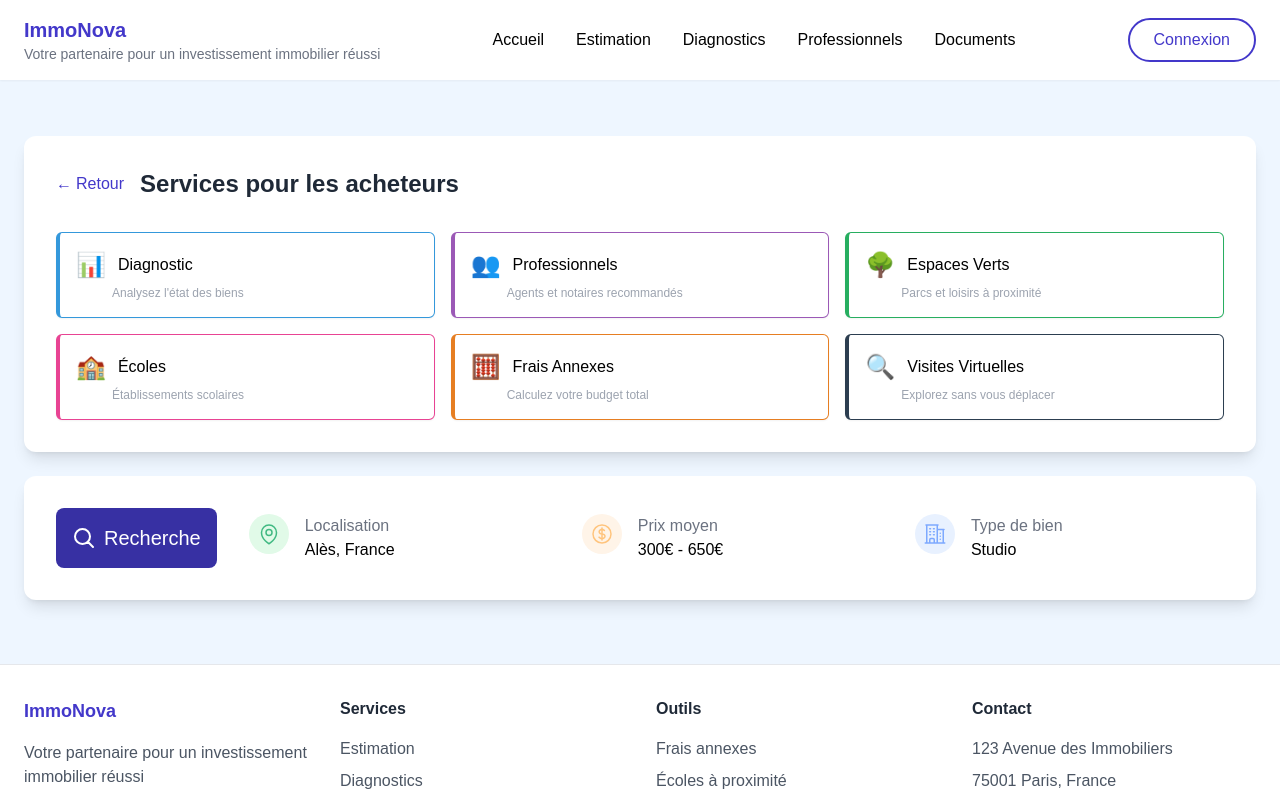
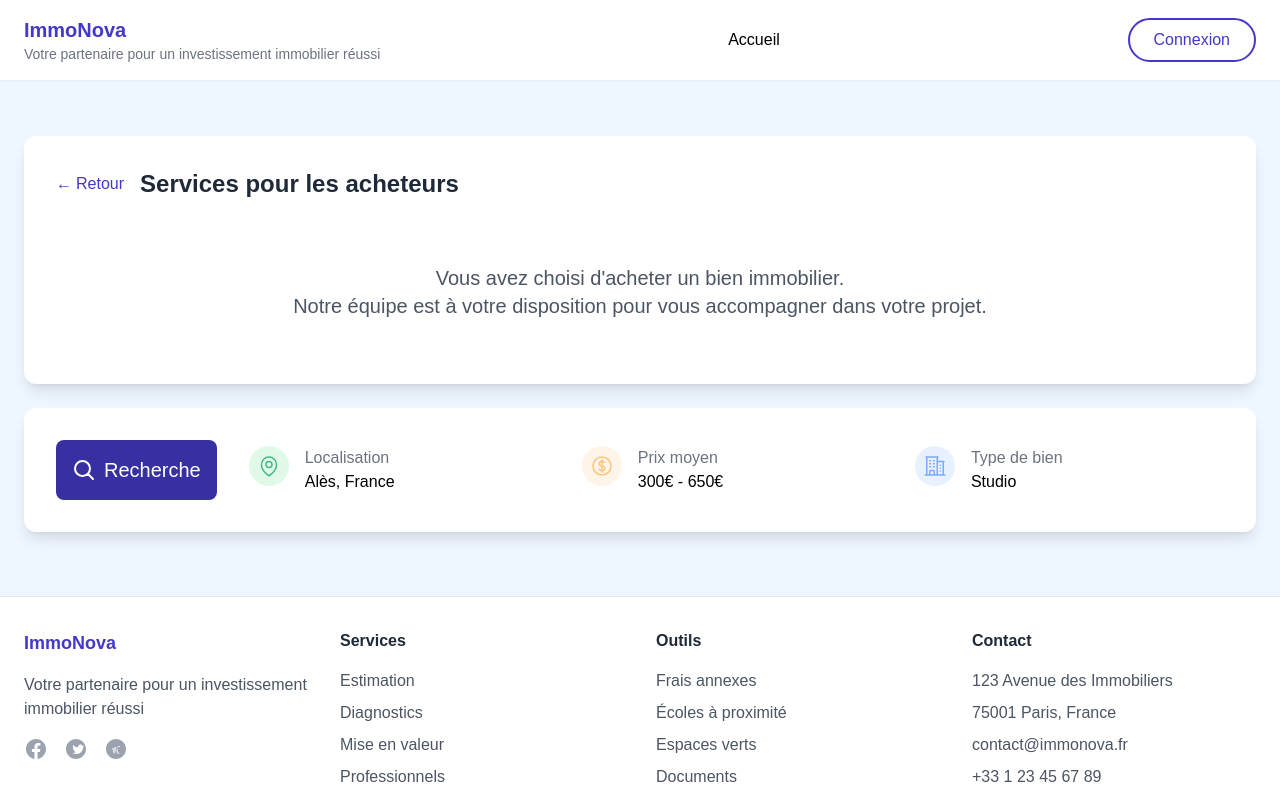
Before and after one commit to Ludus78/immonova, a Next.js app: page / in a window 1280 px wide. Both pictures are taken after a click on the button 320 px from the left and 398 px from the top of the page. Built offline with nearby package versions, Linux system fonts and the light colour scheme.

Commit message:
Remove outdated statistics and service buttons from Home component. Update background image and add new text sections for buyers and sellers to enhance user engagement and clarity.

```diff
--- a/app/components/SharedLayout.tsx
+++ b/app/components/SharedLayout.tsx
@@ -22,10 +22,6 @@ export default function SharedLayout({ children }: SharedLayoutProps) {
 
           <nav className="hidden md:flex items-center gap-8">
             <Link href="/" className="hover:text-indigo-700">Accueil</Link>
-            <Link href="/estimation" className="hover:text-indigo-700">Estimation</Link>
-            <Link href="/diagnostics" className="hover:text-indigo-700">Diagnostics</Link>
-            <Link href="/professionnels" className="hover:text-indigo-700">Professionnels</Link>
-            <Link href="/documents" className="hover:text-indigo-700">Documents</Link>
           </nav>
 
           <button className="border-2 border-indigo-700 text-indigo-700 px-6 py-2 rounded-full font-medium hover:bg-indigo-50 transition-all duration-300">
--- a/app/page.tsx
+++ b/app/page.tsx
@@ -60,22 +60,6 @@ export default function Home() {
                   </div>
                 </button>
               </div>
-
-              {/* Stats */}
-              <div className="grid grid-cols-3 gap-8">
-                <div>
-                  <p className="text-2xl font-bold text-indigo-800">5000+</p>
-                  <p className="text-gray-600">Happy customer</p>
-                </div>
-                <div>
-                  <p className="text-2xl font-bold text-[#42b983]">6000+</p>
-                  <p className="text-gray-600">Property sales</p>
-                </div>
-                <div>
-                  <p className="text-2xl font-bold text-pink-500">200+</p>
-                  <p className="text-gray-600">Award Winning</p>
-                </div>
-              </div>
             </div>
 
             {/* Right Column - Image */}
@@ -83,48 +67,7 @@ export default function Home() {
               {/* Main house image with circular border */}
               <div className="relative h-[500px] w-full rounded-full overflow-hidden">
                 <div className="absolute inset-0 border-[20px] border-[#e1fae8] rounded-full z-10"></div>
-                <div className="absolute inset-0 bg-[url('/hero-image.jpg')] bg-cover bg-center rounded-full"></div>
-
-                {/* Pro House card */}
-                <div className="absolute top-12 right-0 bg-white p-3 rounded-lg shadow-xl z-20">
-                  <div className="flex items-center gap-2">
-                    <div className="h-8 w-8 bg-[#e1fae8] rounded-lg flex items-center justify-center text-[#42b983]">
-                      🏠
-                    </div>
-                    <div>
-                      <p className="font-medium text-sm">Pro House</p>
-                      <p className="text-gray-500 text-xs">San francisco,USA</p>
-                    </div>
-                  </div>
-                </div>
-
-                {/* Progress indicators */}
-                <div className="absolute top-1/4 left-0 bg-white p-3 rounded-lg shadow-xl z-20 flex items-center gap-2">
-                  <div className="text-green-500">✓</div>
-                  <div className="w-24 h-2 bg-gray-200 rounded-full overflow-hidden">
-                    <div className="w-3/4 h-full bg-indigo-600"></div>
-                  </div>
-                </div>
-
-                <div className="absolute bottom-1/4 left-0 bg-white p-3 rounded-lg shadow-xl z-20 flex items-center gap-2">
-                  <div className="text-green-500">✓</div>
-                  <div className="w-24 h-2 bg-gray-200 rounded-full overflow-hidden">
-                    <div className="w-1/2 h-full bg-indigo-600"></div>
-                  </div>
-                </div>
-
-                {/* Play reel button */}
-                <div className="absolute -bottom-6 right-0 z-20">
-                  <div className="relative">
-                    <div className="h-24 w-24 rounded-full border-2 border-indigo-700 flex items-center justify-center bg-white text-indigo-800">
-                      <div className="flex flex-col items-center">
-                        <p className="text-xs">Play the</p>
-                        <p className="font-medium">reel</p>
-                      </div>
-                    </div>
-                    <div className="absolute inset-0 rounded-full border-2 border-indigo-200 animate-ping"></div>
-                  </div>
-                </div>
+                <div className="absolute inset-0 bg-cover bg-center rounded-full" style={{ backgroundImage: 'url("/img/famille-heureuse.jpg")' }}></div>
               </div>
             </div>
           </div>
@@ -142,49 +85,11 @@ export default function Home() {
               </button>
               <h2 className="text-2xl font-bold ml-4 text-gray-800">Services pour les acheteurs</h2>
             </div>
-            <div className="grid grid-cols-2 md:grid-cols-3 gap-4">
-              <MenuButton
-                title="Diagnostic"
-                desc="Analysez l'état des biens"
-                href="/diagnostic"
-                icon="📊"
-                color="#3498db"
-              />
-              <MenuButton
-                title="Professionnels"
-                desc="Agents et notaires recommandés"
-                href="/professionnels"
-                icon="👥"
-                color="#9b59b6"
-              />
-              <MenuButton
-                title="Espaces Verts"
-                desc="Parcs et loisirs à proximité"
-                href="/espaces-verts"
-                icon="🌳"
-                color="#27ae60"
-              />
-              <MenuButton
-                title="Écoles"
-                desc="Établissements scolaires"
-                href="/ecoles"
-                icon="🏫"
-                color="#e84393"
-              />
-              <MenuButton
-                title="Frais Annexes"
-                desc="Calculez votre budget total"
-                href="/frais-annexes"
-                icon="🧮"
-                color="#e67e22"
-              />
-              <MenuButton
-                title="Visites Virtuelles"
-                desc="Explorez sans vous déplacer"
-                href="/visites"
-                icon="🔍"
-                color="#2c3e50"
-              />
+            <div className="p-8 text-center">
+              <p className="text-xl text-gray-600">
+                Vous avez choisi d'acheter un bien immobilier.<br />
+                Notre équipe est à votre disposition pour vous accompagner dans votre projet.
+              </p>
             </div>
           </div>
         )}
@@ -201,49 +106,11 @@ export default function Home() {
               </button>
               <h2 className="text-2xl font-bold ml-4 text-gray-800">Services pour les vendeurs</h2>
             </div>
-            <div className="grid grid-cols-2 md:grid-cols-3 gap-4">
-              <MenuButton
-                title="Estimation"
-                desc="Évaluez la valeur de votre bien"
-                href="/estimation"
-                icon="💰"
-                color="#2ecc71"
-              />
-              <MenuButton
-                title="Diagnostic"
-                desc="Préparez vos documents légaux"
-                href="/diagnostic"
-                icon="📊"
-                color="#3498db"
-              />
-              <MenuButton
-                title="Professionnels"
-                desc="Agents et photographes"
-                href="/professionnels"
-                icon="👥"
-                color="#9b59b6"
-              />
-              <MenuButton
-                title="Mise en valeur"
-                desc="Optimisez l'attractivité"
-                href="/amelioration"
-                icon="✨"
-                color="#f1c40f"
-              />
-              <MenuButton
-                title="Frais Annexes"
-                desc="Calculez votre gain net"
-                href="/frais-annexes"
-                icon="🧮"
-                color="#e67e22"
-              />
-              <MenuButton
-                title="Documents"
-                desc="Gérez vos papiers administratifs"
-                href="/documents"
-                icon="📋"
-                color="#16a085"
-              />
+            <div className="p-8 text-center">
+              <p className="text-xl text-gray-600">
+                Vous avez choisi de vendre un bien immobilier.<br />
+                Notre équipe est à votre disposition pour vous accompagner dans votre projet.
+              </p>
             </div>
           </div>
         )}
```
Also changed, not shown: public/img/famille-heureuse.jpg (added).
